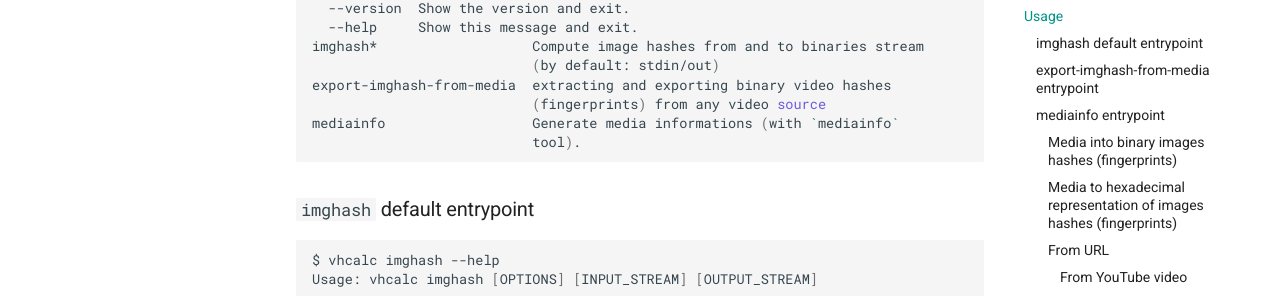
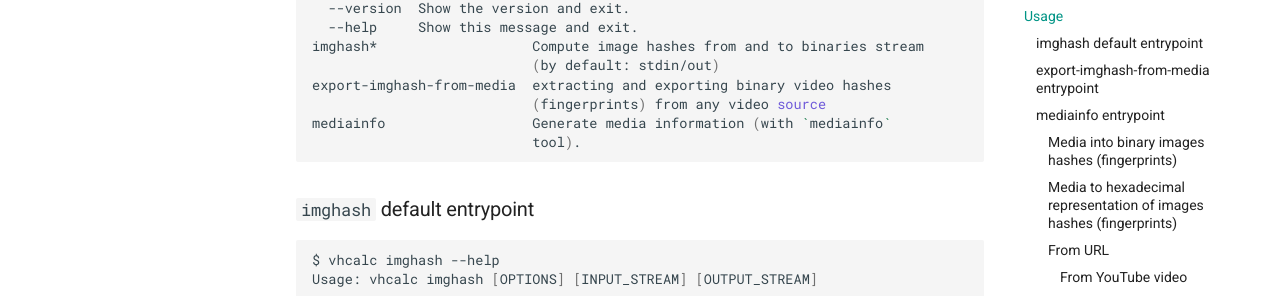
Before and after one commit to yoyonel/vhcalc, an MkDocs documentation site: the page built from docs/README.md, in a window 1280 px wide and 900 px high, scrolled down 616 px. Shown: the part 146-442 px from the top of the window. Built offline with MkDocs 1.6.1 and Material for MkDocs 9.7.7, drawn with Linux system fonts in a browser that asks for light colours; comment, search, counter and statistics services are not loaded; some of the changed text lies outside the part shown.

Commit message:
docs: sync with master, fix broken links & ci failure
- Updated `docs/README.md` to reflect current CLI commands:
  - Added `mediainfo` command to main help output.
  - Updated `imghash` help output.
  - Added section for `export-imghash-from-media` command.
  - Added section for `mediainfo` command.
  - Updated Docker help output.
- Fixed `ScopeMismatch` error in `tests/conftest.py` by adjusting `ftp_server_up` scope.
- Fixed CI failure by removing broken `AnimMouse/setup-ffmpeg` action and environment variable `IMAGEIO_FFMPEG_EXE`, allowing `imageio-ffmpeg` to manage the binary.
- Verified build with `mkdocs build --strict`.

Co-authored-by: yoyonel <7001058+yoyonel@users.noreply.github.com>

````diff
--- a/docs/README.md
+++ b/docs/README.md
@@ -33,7 +33,7 @@ imghash*                   Compute image hashes from and to binaries stream
                            (by default: stdin/out)
 export-imghash-from-media  extracting and exporting binary video hashes
                            (fingerprints) from any video source
-mediainfo                  Generate media informations (with `mediainfo`
+mediainfo                  Generate media information (with `mediainfo`
                            tool).
 ```
 
@@ -191,7 +191,7 @@ imghash*                   Compute image hashes from and to binaries stream
                            (by default: stdin/out)
 export-imghash-from-media  extracting and exporting binary video hashes
                            (fingerprints) from any video source
-mediainfo                  Generate media informations (with `mediainfo`
+mediainfo                  Generate media information (with `mediainfo`
                            tool).
 ```
 
````
Also changed, not shown: 2 other files.
